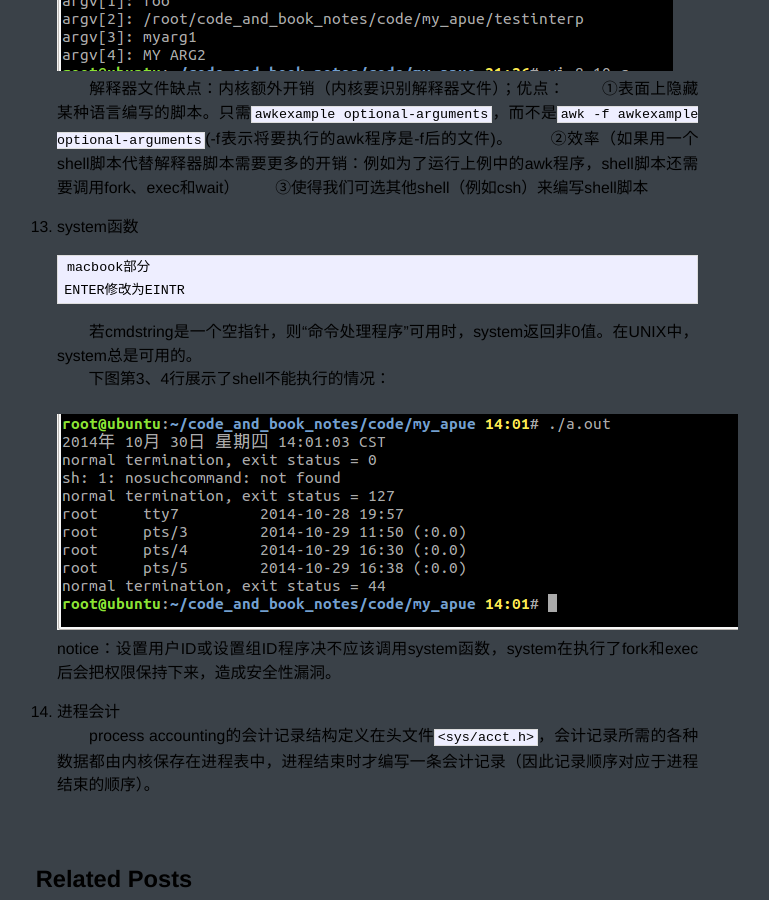
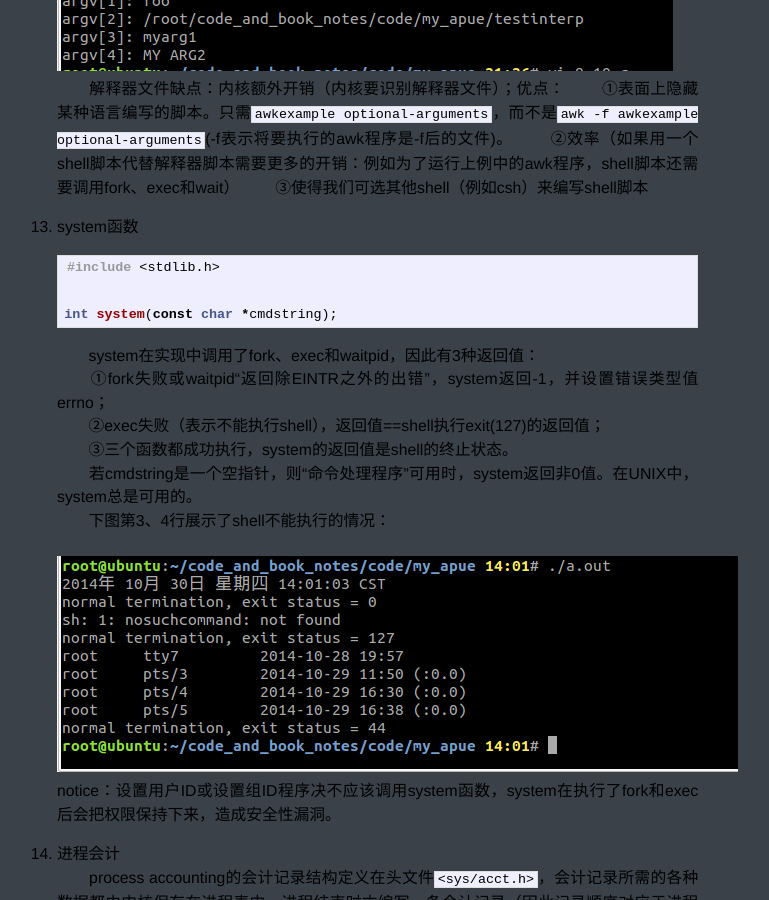
Before and after one commit to ElvisKwok/ElvisKwok.github.io, a Jekyll site: the page built from apue/2014-09-22-notes-of-apue-8.md, in a window 1280 px wide and 900 px high, scrolled down 6854 px. Shown: the whole window, without its empty margins (273-1042 px from the left). Built offline with Jekyll 4.4.1, drawn with Linux system fonts in a browser that asks for light colours; Markdown is read by kramdown in place of the engine named in the settings; comment, search, counter and statistics services are not loaded.

Commit message:
merge mac

````diff
--- a/apue/2014-09-22-notes-of-apue-8.md
+++ b/apue/2014-09-22-notes-of-apue-8.md
@@ -224,10 +224,15 @@ title: Notes of APUE 8
 
 13. system函数
 
+    ```c
+    #include <stdlib.h>
+
+    int system(const char *cmdstring);
     ```
-    macbook部分
-    ENTER修改为EINTR
-    ```
+　　system在实现中调用了fork、exec和waitpid，因此有3种返回值：
+　　①fork失败或waitpid“返回除EINTR之外的出错”，system返回-1，并设置错误类型值errno；
+　　②exec失败（表示不能执行shell），返回值==shell执行exit(127)的返回值；
+　　③三个函数都成功执行，system的返回值是shell的终止状态。
 　　若cmdstring是一个空指针，则“命令处理程序”可用时，system返回非0值。在UNIX中，system总是可用的。
 　　下图第3、4行展示了shell不能执行的情况：
 　　![img][8.13]
````
